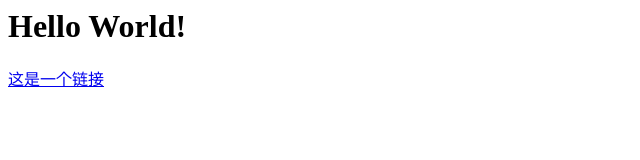
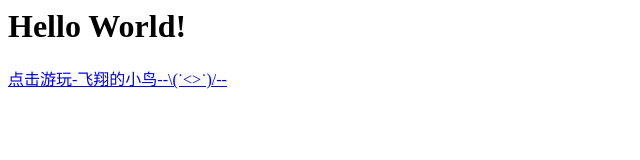
Before and after one commit to ian171/ian171.github.io, a plain HTML site: page index.html in a window 1280 px wide. Shown: the whole page, without its empty margins (0-640 px from the left). Drawn offline with Linux system fonts and the light colour scheme.

Commit message:
Update index.html

```diff
--- a/index.html
+++ b/index.html
@@ -5,6 +5,6 @@
 
     <body>
         <h1>Hello World!</h1>
-        <a href="https://www.runoob.com">这是一个链接</a>
+        <a href="https://ian171.github.io/Bird/">点击游玩-飞翔的小鸟--\(˙<>˙)/--</a>
     </body>
 </html>
```
